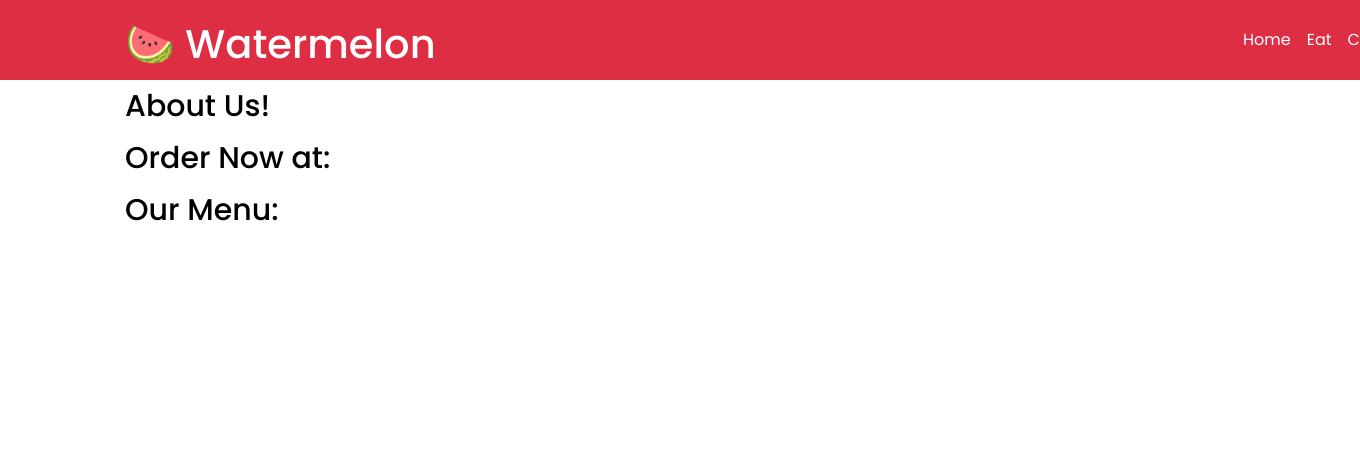
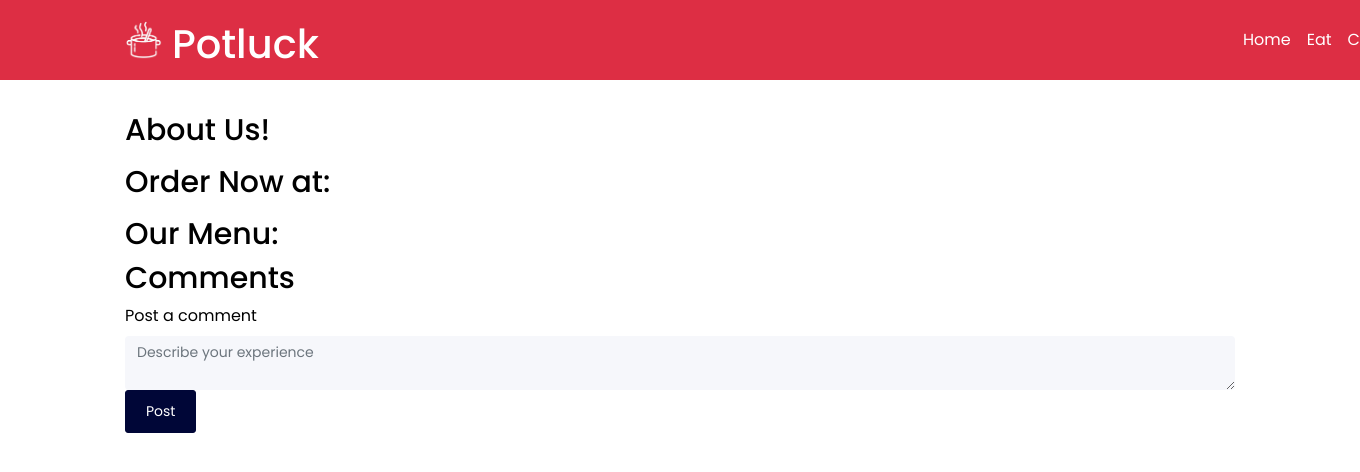
Before and after one commit to pranavpatil1/yhack-food, a Flask app: template templates/restaurant.html in a window 1360 px wide; the page is wider, and only the part inside the window is pictured. Shown: the top 472 px of that part. Run offline with Flask 2, Linux system fonts and the light colour scheme; the template is opened without the code that fills it, so the values that code supplies are empty; some libraries are stand-ins or nearby versions.

Commit message:
Added commenting capabilities, updated header

```diff
--- a/app.py
+++ b/app.py
@@ -20,19 +20,28 @@
     conn = engine.connect()
     return conn
 
+def formatPhone(phone):
+    phone = phone[0:3] + "-" + phone[3:6] + "-" + phone[6:]
+    return phone
+
 def get_post(post_id):
     conn = get_db_connection()
     id = urllib.parse.unquote(post_id)
     query = "SELECT * FROM rest WHERE name = %s"
     post = conn.execute(query, (id,)).fetchone()
+    query = "SELECT comment FROM comments WHERE restaurant = %s"
+    comments = conn.execute(query, (id,)).fetchall()
+    comment_list = []
+    if comments:
+        for comment in comments:
+            comment_list.append(dict(comment.items())['comment'])
+    post_dict = dict(post.items())
+    post_dict['comments'] = comment_list
+    post_dict['phone'] = formatPhone(str(post_dict['phone']))
     conn.close()
     if post is None:
         abort(404)
-    return post
-
-def formatPhone(phone):
-    phone = phone[0:3] + "-" + phone[3:6] + "-" + phone[6:]
-    return phone
+    return post_dict
 
 @app.route('/')
 def index():
@@ -54,8 +63,21 @@
         posts_parsed.append(d)
     return render_template('eat.html', posts=posts_parsed)
 
-@app.route('/restaurant/<post_id>')
+@app.route('/restaurant/<post_id>', methods=('GET', 'POST'))
 def restaurant(post_id):
+    if request.method == 'POST':
+        comment = request.form['comment']
+
+        if not comment:
+            flash('comment is required!')
+        else:
+            conn = get_db_connection()
+            print (urllib.parse.unquote(post_id), comment)
+            conn.execute('INSERT INTO comments (restaurant, comment) VALUES (%s, %s)',
+                         (urllib.parse.unquote(post_id), comment))
+            conn.close()
+            return redirect(url_for('restaurant', post_id=post_id))
+
     post = get_post(post_id)
     menu_items = post['menu'].split(";")
     for i in range(len(menu_items)):
--- a/templates/base.html
+++ b/templates/base.html
@@ -19,7 +19,8 @@
       <div class="container">
         <div class="navbar-brand-wrapper d-flex w-100" style="float: left">
           <a href="/">
-            <h1 id="menuTitle">🍉 Watermelon</h1>
+            <img src="{{ url_for('static', filename= 'images/potluck.png') }}" style="height:40px; width: auto; float: left;">
+            <h1 id="menuTitle" style="margin-left: 10px; float:right">Potluck</h1>
           </a>
           <button class="navbar-toggler ml-auto" type="button" data-toggle="collapse" data-target="#navbarSupportedContent" aria-controls="navbarSupportedContent" aria-expanded="false" aria-label="Toggle navigation">
             <span class="mdi mdi-menu navbar-toggler-icon"></span>
@@ -34,13 +35,14 @@
               <a class="nav-link menuLink" href="/eat">Eat</a>
             </li>
             <li class="nav-item">
-              <a class="nav-link menuLink" href="/cook">Cook</a>
+              <a class="nav-link menuLink" href="/chef">Cook</a>
             </li>
           </ul>
         </div>
       </div>
       </div>
     </header>
+<br>
     <div class="container">
         {% block content %} {% endblock %}
     </div>
--- a/templates/eat.html
+++ b/templates/eat.html
@@ -2,7 +2,7 @@
 
 {% block content %}
 <br>
-    <h2 class="restTitle">{% block title %} Welcome to big tasty eateries! {% endblock %}</h2>
+    <h2 class="restTitle">{% block title %} Explore chefs in your area! {% endblock %}</h2>
     <br>
     {% for post in posts %}
     <div class="flex-rest-full">
--- a/templates/restaurant.html
+++ b/templates/restaurant.html
@@ -1,14 +1,33 @@
 {% extends 'base.html' %}
 
 {% block content %}
-    <h1 style="color:red;">{% block title %} {{ post['name'] }} {% endblock %}</h1>
+    <h1 style="color:#5C913B;">{% block title %} {{ post['name'] }} {% endblock %}</h1>
         <h3>About Us!</h3>
         <p>{{ post['des'] }}</p>
         <h3>Order Now at:</h3>
         <p>{{ post['phone'] }}</p>
         <h3>Our Menu:</h3>
         {% for item in menu %}
+          <span style="background-color: #5C913B; color: white; padding: 3px; border-radius: 3px; margin: 5px 5px;">
             <b>{{ item }}</b>
-            <hr>
+        </span>
+            <br>
+            <br>
         {% endfor %}
+        <h3>Comments</h3>
+<form method="post">
+    <div class="form-group">
+        <label for="comment">Post a comment</label>
+        <textarea name="comment" placeholder="Describe your experience"
+                  class="form-control"></textarea>
+        <button type="submit" class="btn btn-primary">Post</button>
+    </div>
+</form>
+
+	    {% if post['comments']  %}
+		    {% for item in post['comments'] %}
+		        {{ item }}
+		        <hr>
+		    {% endfor %}
+	    {% endif %}
 {% endblock %}
```
Also changed, not shown: templates/chef.html (+0 -15 lines), static/images/potluck.png (added).
